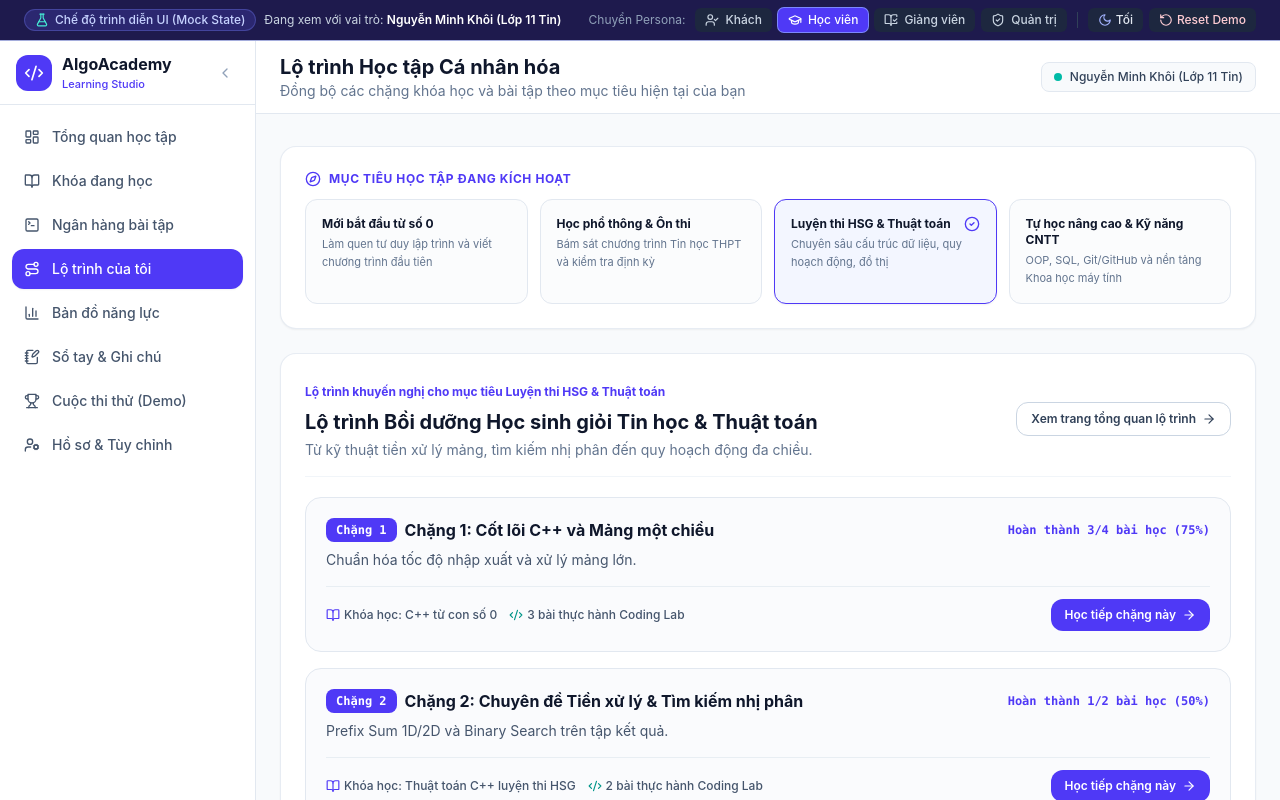
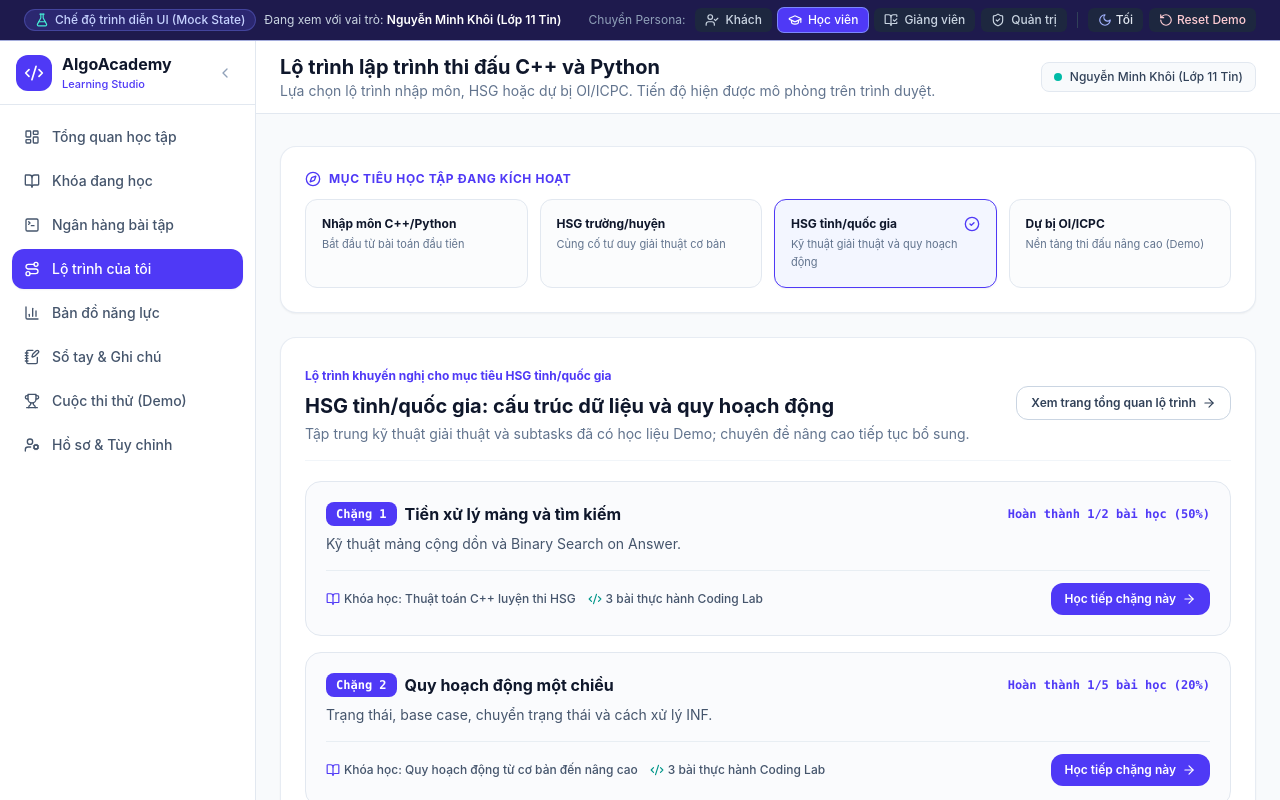
Before and after one commit to tbao4151/web_lap_trinh, a Next.js app: page /hoc/lo-trinh in a window 1280 px wide. Shown: the top 800 px of the page. Built offline with nearby package versions, Linux system fonts and the light colour scheme.

Commit message:
feat: display competitive-only learning tracks in src/app/hoc/lo-trinh/page.tsx

```diff
--- a/src/app/hoc/lo-trinh/page.tsx
+++ b/src/app/hoc/lo-trinh/page.tsx
@@ -3,9 +3,12 @@
 import React from 'react';
 import Link from 'next/link';
 import { CheckCircle2, Compass, ArrowRight, BookOpen, Code2 } from 'lucide-react';
-import { GOAL_META, ROUTES } from '@/config/brand';
+import { ROUTES } from '@/config/brand';
 import { WorkspaceShell } from '@/components/layout/WorkspaceShell';
-import { SEED_LEARNING_PATHS } from '@/data/ecosystem-seed';
+import {
+  COMPETITIVE_GOAL_META as GOAL_META,
+  COMPETITIVE_LEARNING_PATHS as SEED_LEARNING_PATHS,
+} from '@/data/competitive-paths';
 import { useAppState } from '@/providers/AppStateProvider';
 import { courseService } from '@/services';
 import type { LearningGoal } from '@/types';
@@ -18,8 +21,8 @@ export default function LearnerPathsPage() {
   return (
     <WorkspaceShell
       surface="learner"
-      title="Lộ trình Học tập Cá nhân hóa"
-      subtitle="Đồng bộ các chặng khóa học và bài tập theo mục tiêu hiện tại của bạn"
+      title="Lộ trình lập trình thi đấu C++ và Python"
+      subtitle="Lựa chọn lộ trình nhập môn, HSG hoặc dự bị OI/ICPC. Tiến độ hiện được mô phỏng trên trình duyệt."
     >
       {/* Goal Switcher */}
       <section className="rounded-2xl border border-slate-200/80 bg-white p-6 shadow-xs dark:border-slate-800 dark:bg-slate-900">
```
